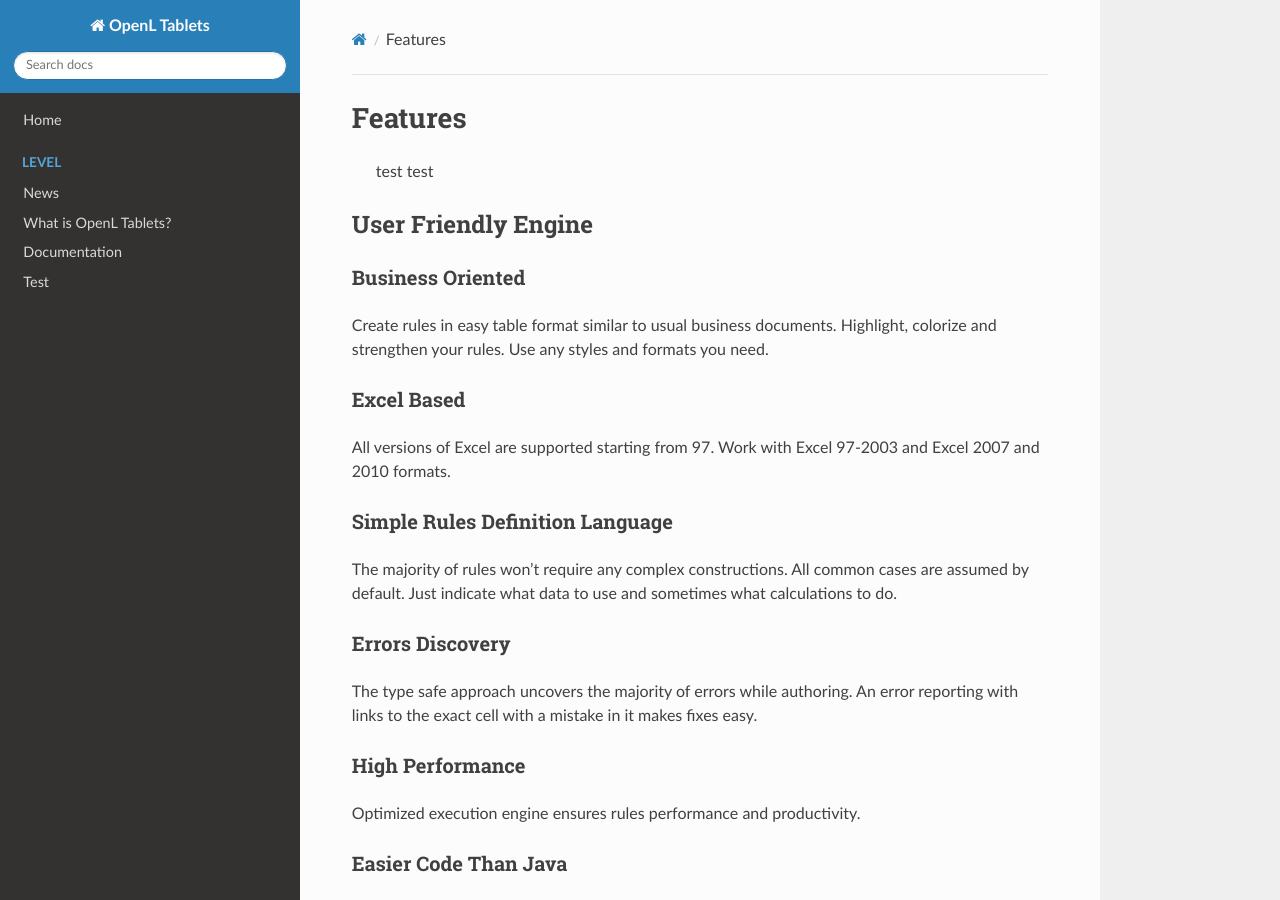
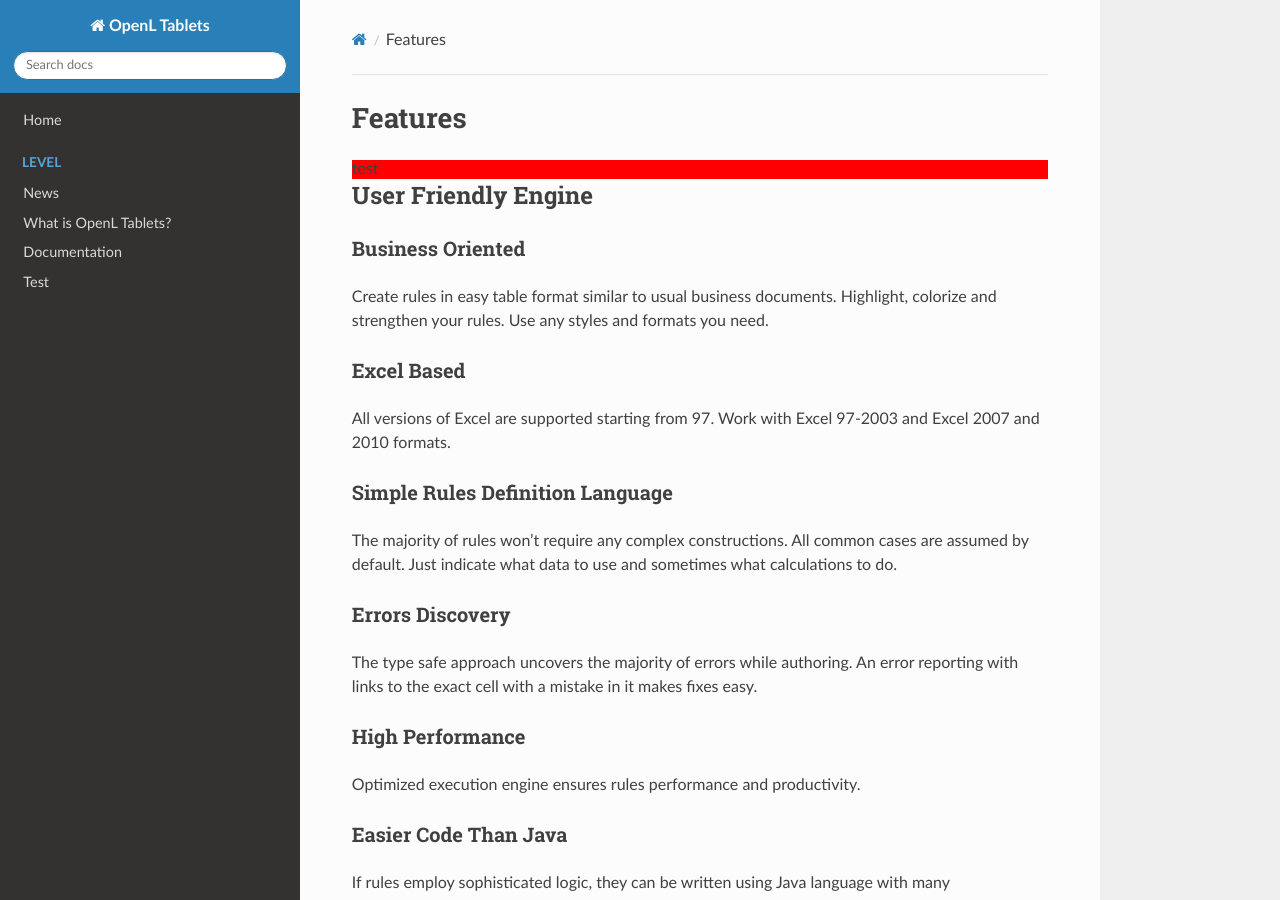
Before and after one commit to WWmonster/MarkdownTest, an MkDocs documentation site: the page built from docs/Features.md, in a window 1280 px wide and 900 px high. Built offline with MkDocs 1.6.1, drawn with Linux system fonts in a browser that asks for light colours; nearby versions of some CDN libraries.

Commit message:
Update Features.md

```diff
--- a/docs/Features.md
+++ b/docs/Features.md
@@ -1,7 +1,7 @@
 # Features
 
-> test
-> test
+<div style="background:red">test</div>
+
 
 ## User Friendly Engine
 
```
